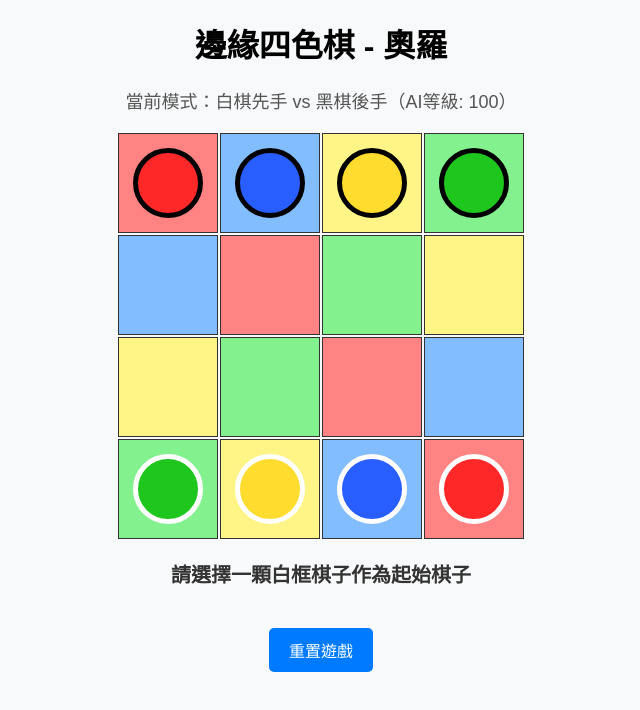
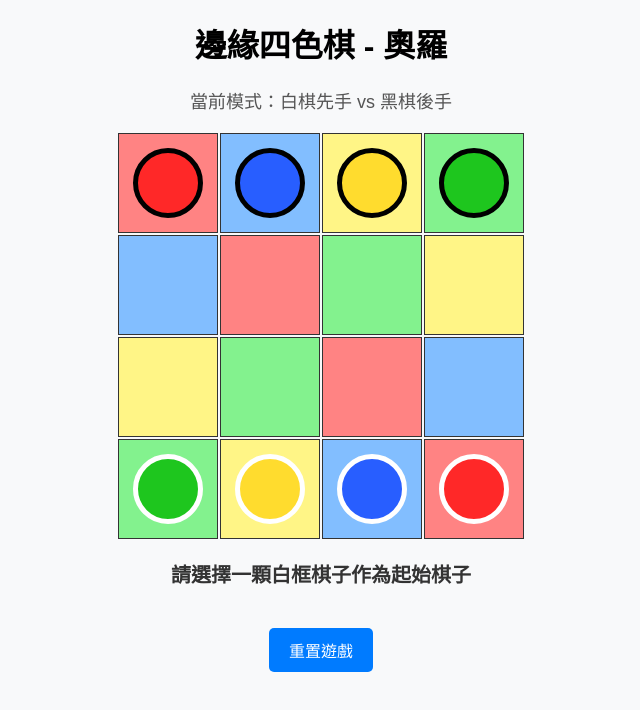
Before and after one commit to oro1081111/Four_Color_Chess, a plain HTML site: page docs/index.html in a window 1280 px wide. Both pictures are taken after a click on the button "PvP（玩家對玩家）". Shown: the whole page, without its empty margins (319-959 px from the left). Drawn offline with Linux system fonts and the light colour scheme.

Commit message:
Update index.html

```diff
--- a/docs/index.html
+++ b/docs/index.html
@@ -210,7 +210,17 @@
         function startGame(mode, iterations = 100) {
             gameMode = mode;
             aiIterations = iterations;
-            modeDisplay.textContent = `當前模式：${mode === 'PvP' ? '白棋先手 vs 黑棋後手' : mode === 'PvC' ? '白棋玩家 vs 黑棋電腦' : '白棋電腦 vs 黑棋玩家'}（AI等級: ${iterations}）`;
+            // 定義 AI 等級對應關係
+            const aiLevels = {
+                500: "簡單",
+                5000: "普通",
+                10000: "困難"
+            };
+
+            modeDisplay.textContent = mode === 'PvP'
+                ? `當前模式：白棋先手 vs 黑棋後手`
+                : `當前模式：${mode === 'PvC' ? '白棋玩家 vs 黑棋電腦' : '白棋電腦 vs 黑棋玩家'}（AI等級: ${aiLevels[iterations] || "未知"}）`;
+
 
             document.getElementById('mode-selection').style.display = 'none';
             document.getElementById('ai-level-selection').style.display = 'none';
```
